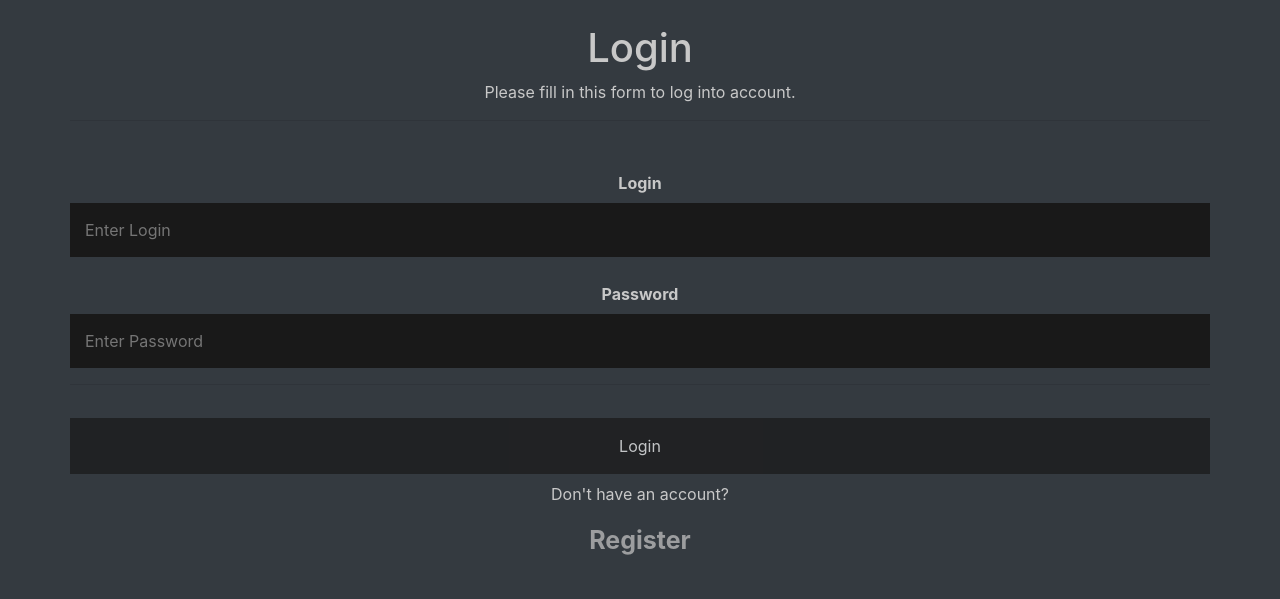
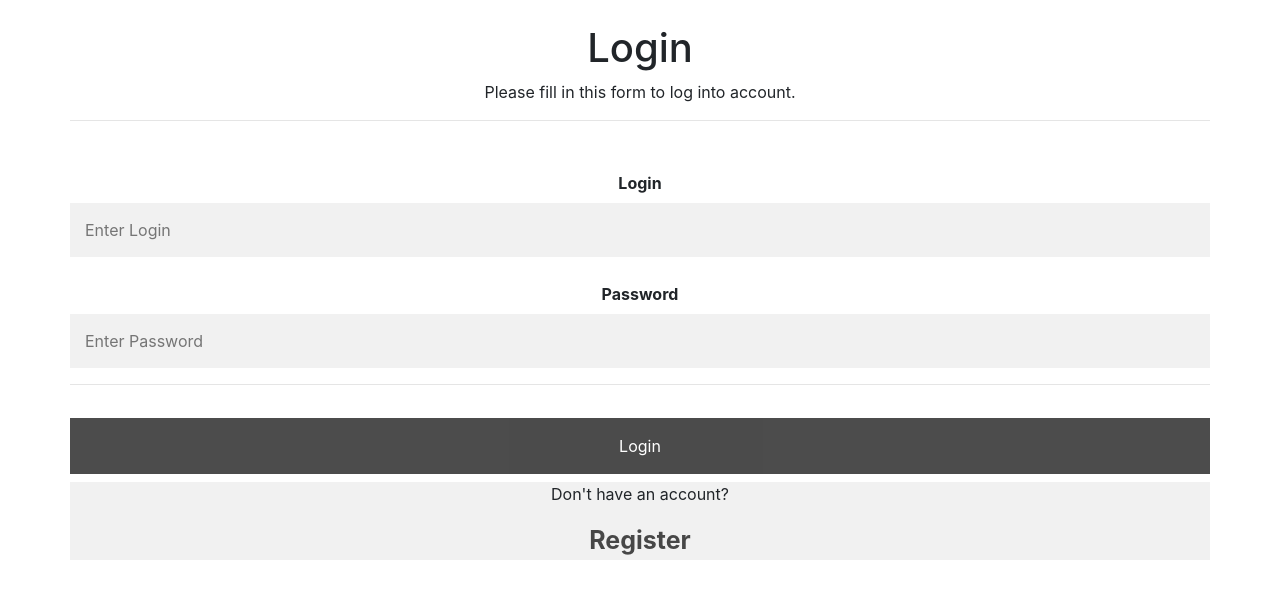
Before and after one commit to xvdm/WebChat, an ASP.NET Core app: page / in a window 1280 px wide. Shown: the top 599 px of the page. Run offline with ASP.NET Core 8, Linux system fonts and the light colour scheme.

Commit message:
почти сделал куки для хранения темы. Осталось понять, почему нет куков на странице с логином

```diff
--- a/WebChatExam/Controllers/AuthorizationController.cs
+++ b/WebChatExam/Controllers/AuthorizationController.cs
@@ -24,10 +24,6 @@ namespace WebChatExam.Controllers
         public IActionResult Login()
         {
             var loginModel = new LoginModel();
-            if(Request.Cookies.ContainsKey("theme"))
-            {
-                Repository.CurrentThemeCss = Request.Cookies["theme"];
-            }
             return View(loginModel);
         }
 
--- a/WebChatExam/Models/Repositories/Repository.cs
+++ b/WebChatExam/Models/Repositories/Repository.cs
@@ -11,14 +11,12 @@ namespace WebChatExam.Models.Repositories
         public static List<ChatModel> Chats { get; set; } = new List<ChatModel>();
         public static List<MessageModel> Messages { get; set; } = new List<MessageModel>();
         public static int CurrentChatId { get; set; } = -1;
-        public static string CurrentThemeCss { get; set; } = "/css/dark.css";
 
         public static void EraseData()
         {
             Chats.Clear();
             Messages.Clear();
             CurrentChatId = -1;
-            CurrentThemeCss = "/css/light.css";
         }
     }
 }
--- a/WebChatExam/Views/Shared/_AuthorizationLayout.cshtml
+++ b/WebChatExam/Views/Shared/_AuthorizationLayout.cshtml
@@ -1,11 +1,10 @@
-@using WebChatExam.Models.Repositories;
 <!DOCTYPE html>
 
 <html>
 <head>
     <meta name="viewport" content="width=device-width" />
     <title>@ViewBag.Title</title>
-    <link rel="stylesheet" href=@Repository.CurrentThemeCss id="theme-link">
+    <link rel="stylesheet" href="" id="theme-link">
 </head>
 <body>
     <div>
--- a/WebChatExam/Views/Shared/_Layout.cshtml
+++ b/WebChatExam/Views/Shared/_Layout.cshtml
@@ -1,5 +1,3 @@
-@using WebChatExam.Models.Repositories;
-
 <!DOCTYPE html>
 <html lang="en">
 <head>
@@ -8,7 +6,7 @@
     <title>@ViewData["Title"]</title>
     <link rel="stylesheet" href="~/lib/bootstrap/dist/css/bootstrap.min.css" />
     <link rel="stylesheet" href="~/css/site.css" />
-    <link rel="stylesheet" href=@Repository.CurrentThemeCss id="theme-link">
+    <link rel="stylesheet" href="" id="theme-link">
 </head>
 <body>
     <header>
--- a/WebChatExam/wwwroot/js/site.js
+++ b/WebChatExam/wwwroot/js/site.js
@@ -18,18 +18,37 @@
 //    document.getElementById("temp").innerHTML = image.src;
 //}
 
+var tumbler = document.getElementById("themeCheckbox");
+var link = document.getElementById("theme-link")
 
-var tumbler = document.getElementById("themeCheckbox");
-tumbler.addEventListener("change", function () {
-    var link = document.getElementById("theme-link")
-    let lightTheme = "/css/light.css";
-    let darkTheme = "/css/dark.css";
-    var currentTheme = link.getAttribute("href");
-    if (currentTheme === lightTheme) {
-        currentTheme = darkTheme;
+window.onload = function () {
+    var name = "theme";
+    var theme = document.cookie.match('(^|;)\\s*' + name + '\\s*=\\s*([^;]+)')?.pop() || 'null';
+    if (theme == "null") {
+        link.setAttribute("href", "/css/light.css");
     }
     else {
-        currentTheme = lightTheme;
+        if (tumbler != null) {
+            if (theme == "/css/light.css") tumbler.checked = false;
+            else tumbler.checked = true;
+        }
+        link.setAttribute("href", theme);
     }
-    link.setAttribute("href", currentTheme);
-});
+}
+
+if (tumbler != null) {
+    tumbler.addEventListener("change", function () {
+        alert("hi");
+        let lightTheme = "/css/light.css";
+        let darkTheme = "/css/dark.css";
+        var currentTheme = link.getAttribute("href");
+        if (currentTheme === darkTheme) {
+            currentTheme = lightTheme;
+        }
+        else {
+            currentTheme = darkTheme;
+        }
+        link.setAttribute("href", currentTheme);
+        document.cookie = "theme=" + currentTheme;
+    });
+}
```
